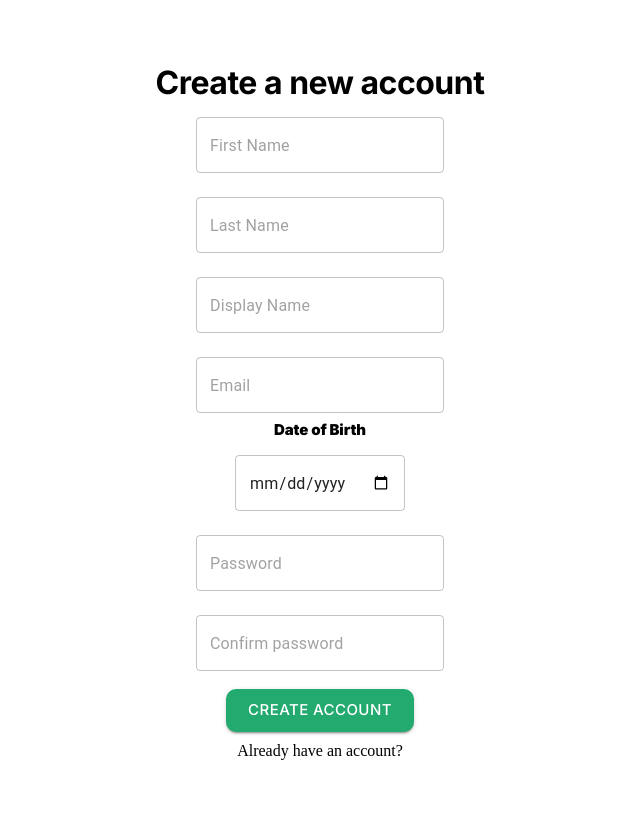
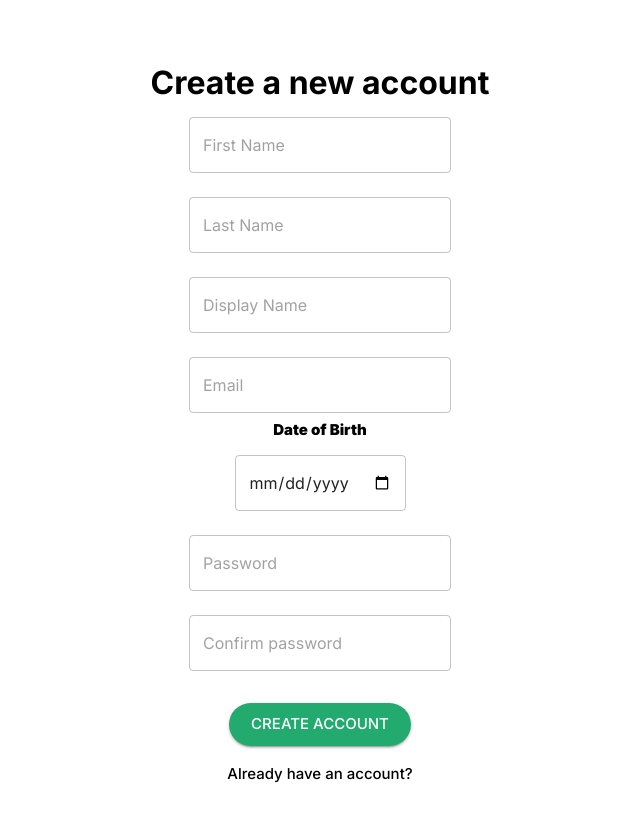
Before and after one commit to Project-Chirp/chirp-frontend, a React (Create React App) app: page / in a window 1280 px wide. Shown: the whole page, without its empty margins (320-960 px from the left). Built offline with nearby package versions, Linux system fonts and the light colour scheme.

Commit message:
Display Name Rules added

```diff
--- a/src/App.js
+++ b/src/App.js
@@ -3,29 +3,15 @@ import Login from "./pages/Login.tsx";
 import Register from "./pages/Register.tsx";
 //import Welcome from "./pages/Welcome.tsx";
 import { Route, Routes } from "react-router-dom";
-import { ThemeProvider, createTheme } from "@material-ui/core";
-
-const theme = createTheme({
-  palette: {
-    primary: {
-      main: "#22AA6F",
-    },
-    secondary: {
-      main: "#212529",
-    },
-  },
-});
 
 function App() {
   return (
     <div className="App">
-      <ThemeProvider>
-        <Routes>
-          {/* <Route path="/" element={<Welcome />} /> */}
-          <Route path="/login" element={<Login />} />
-          <Route path="/" element={<Register />} />
-        </Routes>
-      </ThemeProvider>
+      <Routes>
+        {/* <Route path="/" element={<Welcome />} /> */}
+        <Route path="/login" element={<Login />} />
+        <Route path="/" element={<Register />} />
+      </Routes>
     </div>
   );
 }
--- a/src/index.js
+++ b/src/index.js
@@ -2,16 +2,16 @@ import React from "react";
 import ReactDOM from "react-dom/client";
 import App from "./App";
 import { BrowserRouter } from "react-router-dom";
+import { ThemeProvider } from "@emotion/react";
+import appTheme from "./styles/Theme.tsx";
 
 const root = ReactDOM.createRoot(document.getElementById("root"));
 root.render(
   <React.StrictMode>
     <BrowserRouter>
-      <App />
+      <ThemeProvider theme={appTheme}>
+        <App />
+      </ThemeProvider>
     </BrowserRouter>
   </React.StrictMode>
 );
-
-// If you want to start measuring performance in your app, pass a function
-// to log results (for example: reportWebVitals(console.log))
-// or send to an analytics endpoint. Learn more: https://bit.ly/CRA-vitals
--- a/src/pages/Register.tsx
+++ b/src/pages/Register.tsx
@@ -1,11 +1,8 @@
-import React, { useState } from "react";
+import React, { useEffect, useState } from "react";
 import "../styles/Register.css";
-// import { InputLabel } from '@mui/material'
-import Box from "@mui/material/Box";
-import Typography from "@mui/material/Typography";
-import Link from "@mui/material/Link";
-import TextField from "@mui/material/TextField";
-import Button from "@mui/material/Button";
+import { Box, Button, Typography, TextField, Link } from "@mui/material/";
+import { Link as RouterLink } from "react-router-dom";
+import { display } from "@mui/system";
 
 const Register = () => {
   const [firstName, setFirstName] = useState("");
@@ -16,11 +13,38 @@ const Register = () => {
   const [password, setPassword] = useState("");
   const [confirmPword, setConfirmPword] = useState("");
 
-  const handleSubmit = (e) => {};
+  const [minDNameCheck, setMinDNameCheck] = useState(false);
+  const [maxDNameCheck, setMaxDNameCheck] = useState(false);
+  const [formatCheck, setFormatCheck] = useState(true);
+  const [dNameCheck, setDNameCheck] = useState(false);
+  const [pwordRules, setPwordRules] = useState(false);
+
+  useEffect(() => {
+    setMinDNameCheck(displayName.length >= 4);
+    setMaxDNameCheck(displayName.length === 20);
+    setFormatCheck(/^[A-Za-z0-9_.]*$/.test(displayName));
+  }, [displayName]);
+
+  function DisplayNameRules() {
+    if (displayName && dNameCheck && !minDNameCheck) {
+      return <Typography>Username must have atleast 4 characters.</Typography>;
+    } else if (maxDNameCheck) {
+      return <Typography>Maximum length reached.</Typography>;
+    } else if (!formatCheck) {
+      return (
+        <Typography>
+          Username can only include letters, numbers, underscore (_) and dot (.)
+        </Typography>
+      );
+    } else {
+      return <></>;
+    }
+  }
+
+  const handleSubmit = () => {};
 
   return (
     <main>
-      <form onSubmit={handleSubmit}>
       <Box
         display={"flex"}
         flexDirection={"column"}
@@ -34,7 +58,6 @@ const Register = () => {
         <Typography
           variant="h1"
           textAlign={"center"}
-            fontFamily={"Inter"}
           fontWeight={700}
           fontSize={32}
         >
@@ -48,29 +71,38 @@ const Register = () => {
           variant="outlined"
           placeholder="First Name"
           id="firstname"
+          required={true}
         />
         <TextField
+          required={true}
           margin="normal"
           value={lastName}
-            onChange={(lname) => setFirstName(lname.target.value)}
+          onChange={(lname) => setLastName(lname.target.value)}
           type={"text"}
           variant="outlined"
           placeholder="Last Name"
           id="lastname"
         />
         <TextField
+          required={true}
           margin="normal"
           value={displayName}
-            onChange={(dName) => setFirstName(dName.target.value)}
+          onChange={(dName) => {
+            setDisplayName(dName.target.value.substring(0, 20));
+            setDNameCheck(false);
+          }}
+          onBlur={() => setDNameCheck(true)}
           type={"text"}
           variant="outlined"
           placeholder="Display Name"
           id="displayname"
         />
+        <DisplayNameRules />
         <TextField
+          required={true}
           margin="normal"
           value={email}
-            onChange={(email) => setFirstName(email.target.value)}
+          onChange={(email) => setEmail(email.target.value)}
           type={"email"}
           variant="outlined"
           placeholder="Email"
@@ -79,58 +111,66 @@ const Register = () => {
         <Typography
           variant="h2"
           textAlign={"center"}
-            fontFamily={"Inter"}
           fontWeight={1000}
           fontSize={15}
         >
           Date of Birth
         </Typography>
         <TextField
+          required={true}
           margin="normal"
           value={day}
-            onChange={(date) => setFirstName(date.target.value)}
+          onChange={(date) => setDay(new Date(date.target.value))}
           type={"date"}
           variant="outlined"
           placeholder="Date"
           id="date"
         />
         <TextField
+          required={true}
           margin="normal"
           value={password}
-            onChange={(pword) => setFirstName(pword.target.value)}
+          onChange={(pword) => setPassword(pword.target.value)}
           type={"password"}
           variant="outlined"
           placeholder="Password"
           id="password"
         />
         <TextField
+          required={true}
           margin="normal"
           value={confirmPword}
-            onChange={(cpword) => setFirstName(cpword.target.value)}
+          onChange={(cpword) => setConfirmPword(cpword.target.value)}
           type={"password"}
           variant="outlined"
           placeholder="Confirm password"
           id="confirmpassword"
         />
         <Button
-            style={{ margin: 10, backgroundColor: "#22AA6F", borderRadius: 10 }}
           size={"large"}
-            sx={{ fontFamily: "Inter" }}
+          sx={{
+            marginTop: 3,
+            marginBottom: 2,
+            borderRadius: 10,
+          }}
+          color="primary"
           variant="contained"
           type="submit"
+          onClick={() => handleSubmit()}
         >
           Create account
         </Button>
         <Link
-            href="/login"
+          variant="h6"
+          component={RouterLink}
+          to="/login"
           underline="hover"
           color="inherit"
-            sx={{ fontWeigth: 1000 }}
+          fontSize={15}
         >
           Already have an account?
         </Link>
       </Box>
-      </form>
     </main>
   );
 };
--- /dev/null
+++ b/src/styles/Theme.tsx
@@ -0,0 +1,18 @@
+import { createTheme } from "@mui/material/styles";
+
+const appTheme = createTheme({
+  palette: {
+    primary: {
+      main: "#22AA6F",
+      contrastText: "#FFFFFF",
+    },
+    secondary: {
+      main: "#212529",
+    },
+  },
+  typography: {
+    fontFamily: "Inter",
+  },
+});
+
+export default appTheme;
```
Lines whose indentation alone changed are shown as unchanged.
